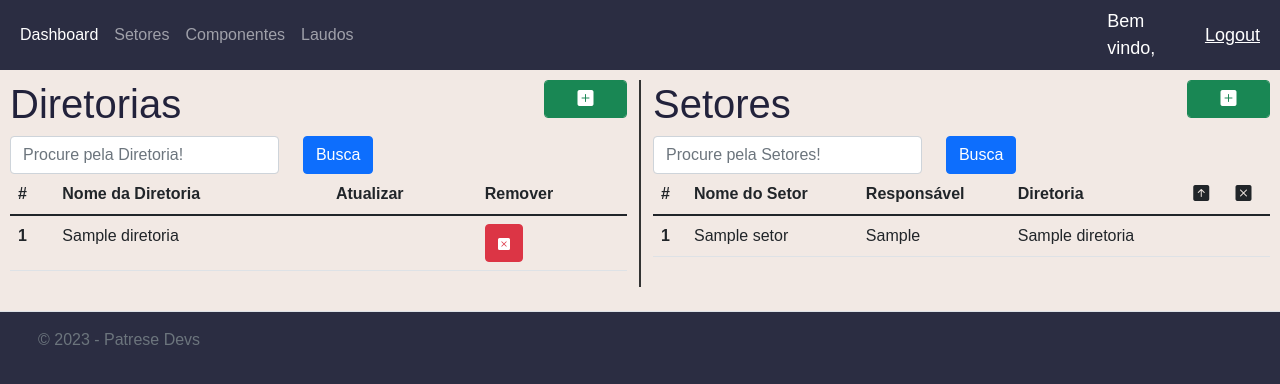
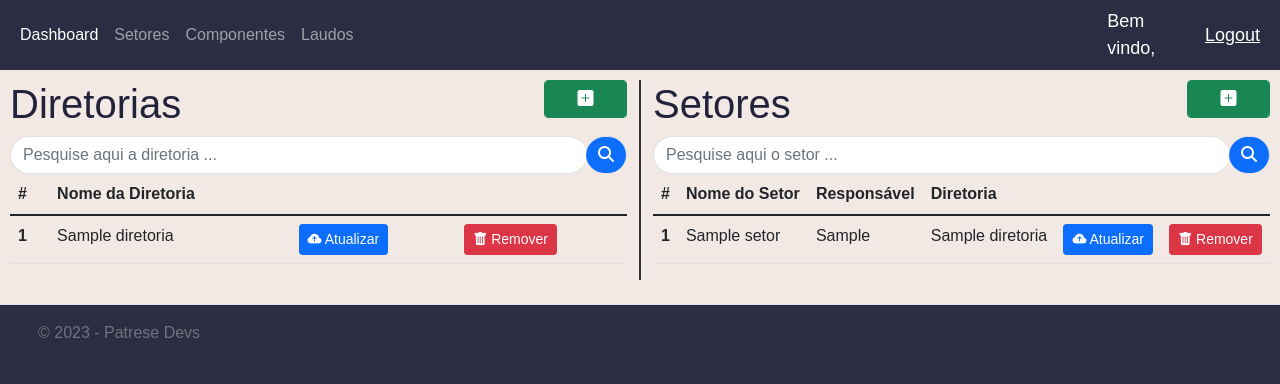
Before and after one commit to patresio/info-pmnh, a Django app: page /setores/ in a window 1280 px wide. Shown: the top 384 px of the page. Run offline with Django 4.2, Linux system fonts and the light colour scheme; tables that the repository leaves empty hold one stand-in row (values such as "Sample post"); some libraries are stand-ins or nearby versions; some web fonts are replaced.

Commit message:
pagina de setores e diretorias - part 2

```diff
--- a/laudos/templates/laudos/setores.html
+++ b/laudos/templates/laudos/setores.html
@@ -18,19 +18,13 @@
       </div>
 
       <form method="GET" style="display: flex">
-        <div class="row">
-          <div class="col-md-10">
-            <input
-              type="text"
-              name="search-diretoria"
-              placeholder="Procure pela Diretoria!"
-              value=""
-              class="form-control"
-            />
-          </div>
-          <div class="col-md-2">
-            <input class="btn btn-primary" type="submit" value="Busca" />
-          </div>
+        <div class="input-group">
+          <input class="form-control border-end-0 border rounded-pill" type="text" value="" id="diretoria-search-input" placeholder="Pesquise aqui a diretoria ...">
+          <span class="input-group-append">
+              <button class="btn btn-primary border-start-0 border rounded-pill ms-n3" type="button">
+                  <i class="fa fa-search"></i>
+              </button>
+          </span>
         </div>
       </form>
       <div class="row">
@@ -40,8 +34,8 @@
               <tr>
                 <th scope="col">#</th>
                 <th scope="col">Nome da Diretoria</th>
-                <th scope="col">Atualizar</th>
-                <th scope="col">Remover</th>
+                <th scope="col"></th>
+                <th scope="col"></th>
               </tr>
             </thead>
             <tbody>
@@ -49,13 +43,19 @@
               <tr>
                 <th scope="row">{{diretoria.id}}</th>
                 <td>{{diretoria.nome}}</td>
-                <td></td>
                 <td>
-                  <button type="button" class="btn btn-danger">
-                    <svg xmlns="http://www.w3.org/2000/svg" width="12" height="12" fill="currentColor" class="bi bi-x-square-fill" viewBox="0 0 16 16">
-                      <path d="M2 0a2 2 0 0 0-2 2v12a2 2 0 0 0 2 2h12a2 2 0 0 0 2-2V2a2 2 0 0 0-2-2H2zm3.354 4.646L8 7.293l2.646-2.647a.5.5 0 0 1 .708.708L8.707 8l2.647 2.646a.5.5 0 0 1-.708.708L8 8.707l-2.646 2.647a.5.5 0 0 1-.708-.708L7.293 8 4.646 5.354a.5.5 0 1 1 .708-.708z"/>
-                    </svg>
-                  </button>
+                  <a
+                    href=""
+                    class="btn btn-primary btn-sm"
+                    ><i class="bi bi-cloud-arrow-up-fill"></i> Atualizar</a
+                  >
+                </td>
+                <td>
+                  <a
+                    href=""
+                    class="btn btn-danger btn-sm"
+                    ><i class="bi bi-trash-fill"></i> Remover</a
+                  >
                 </td>
               </tr>
               {% endfor %}
@@ -85,9 +85,16 @@
                 <div class="row">
                   <div class="row">
                     <div class="col">
+                      <input type="text" name="diretoria_id" id="diretoria_id" disabled class="form-control">
+                    </div>
+                  </div>
+
+                  <div class="row">
+                    <div class="col">
                       <label for="">Nome da Diretoria:</label>
                     </div>
                   </div>
+
                   <div class="row">
                     <div class="col">
                       <input type="text" name="diretoria_nome" id="diretoria_nome" class="form-control" placeholder="Digite o nome da Diretoria ...">
@@ -131,19 +138,13 @@
         </div>
       </div>
       <form method="GET" style="display: flex">
-        <div class="row">
-          <div class="col-md-10">
-            <input
-              type="text"
-              name="search-setores"
-              placeholder="Procure pela Setores!"
-              value=""
-              class="form-control"
-            />
-          </div>
-          <div class="col-md-2">
-            <input class="btn btn-primary" type="submit" value="Busca" />
-          </div>
+        <div class="input-group">
+          <input class="form-control border-end-0 border rounded-pill" type="text" value="" id="setor-search-input" placeholder="Pesquise aqui o setor ...">
+          <span class="input-group-append">
+              <button class="btn btn-primary border-start-0 border rounded-pill ms-n3" type="button">
+                  <i class="fa fa-search"></i>
+              </button>
+          </span>
         </div>
       </form>
       <div class="row">
@@ -155,8 +156,8 @@
                 <th scope="col">Nome do Setor</th>
                 <th scope="col">Responsável</th>
                 <th scope="col">Diretoria</th>
-                <th scope="col"><i class="bi bi-arrow-up-square-fill"></i></th>
-                <th scope="col"><i class="bi bi-x-square-fill"></i></th>
+                <th scope="col"></th>
+                <th scope="col"></th>
               </tr>
             </thead>
             <tbody>
@@ -166,8 +167,20 @@
                 <td>{{setor.nome}}</td>
                 <td>{{setor.responsavel}}</td>
                 <td>{{setor.diretoria}}</td>
-                <td></td>
-                <td></td>
+                <td>
+                  <a
+                    href=""
+                    class="btn btn-primary btn-sm"
+                    ><i class="bi bi-cloud-arrow-up-fill"></i> Atualizar</a
+                  >
+                </td>
+                <td>
+                  <a
+                    href=""
+                    class="btn btn-danger btn-sm"
+                    ><i class="bi bi-trash-fill"></i> Remover</a
+                  >
+                </td>
               </tr>
               {% endfor %}
             </tbody>
```
